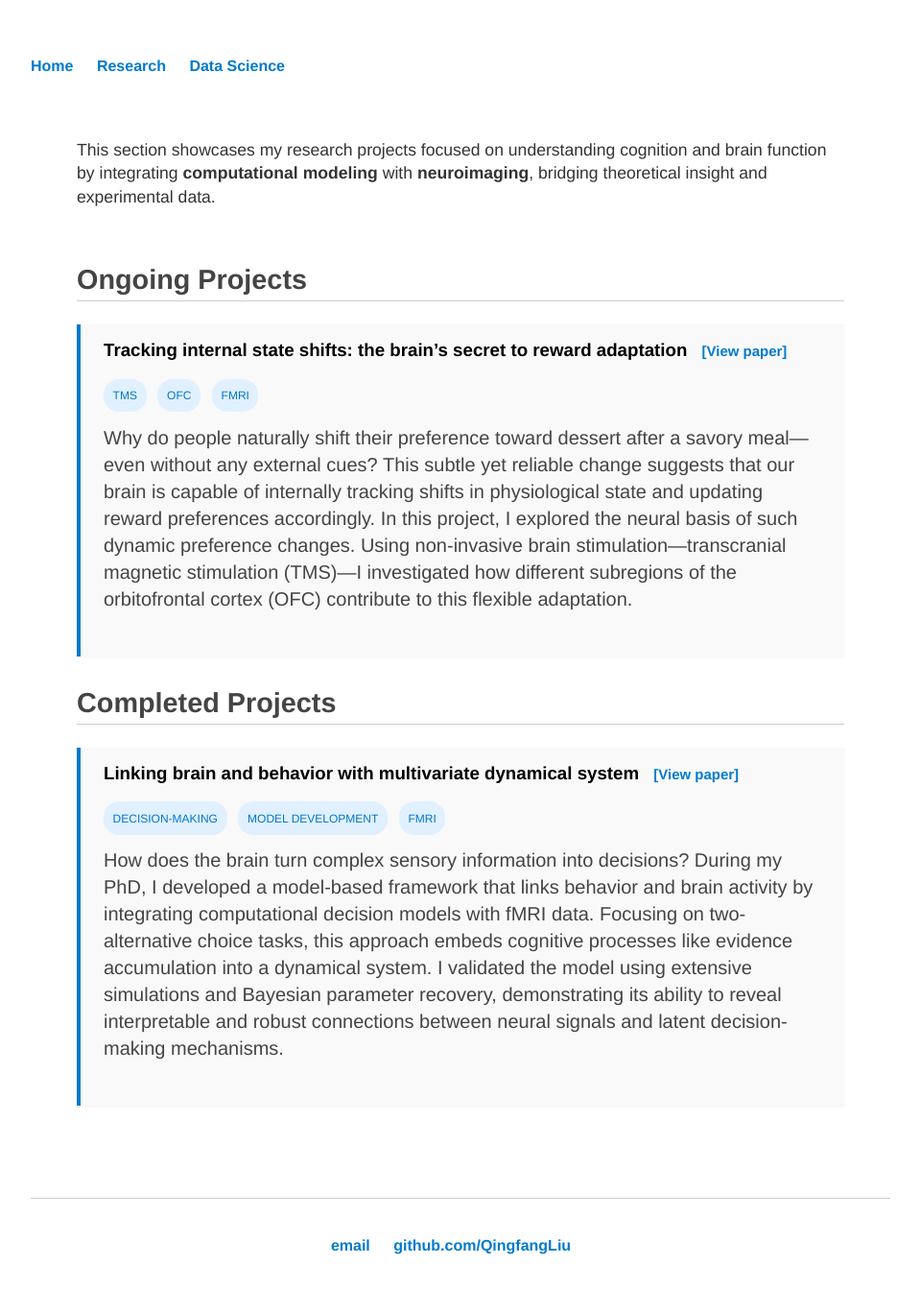
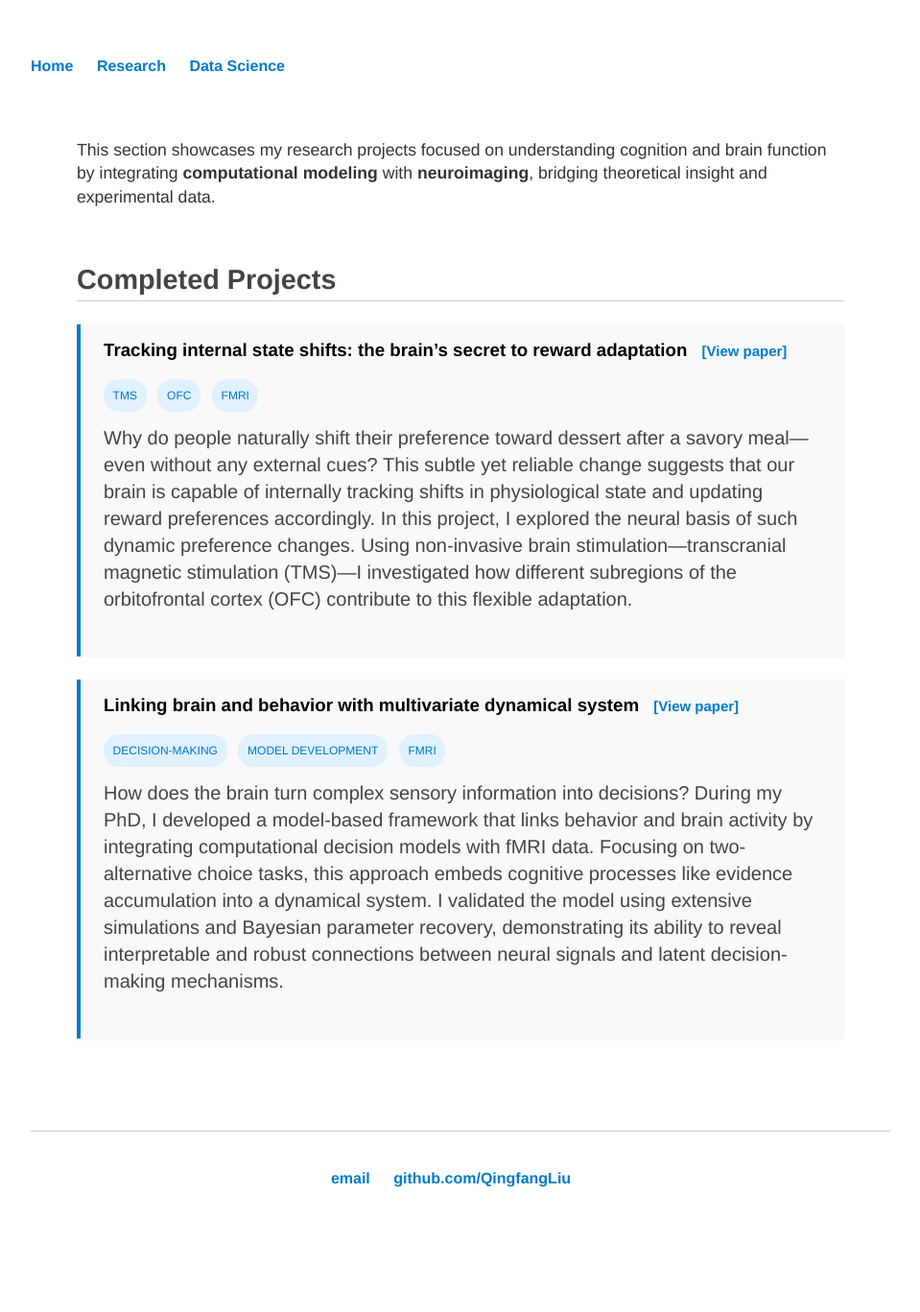
Before and after one commit to QingfangLiu/qingfangliu.github.io, a Jekyll site: the page built from Research/index.html, in a window 1280 px wide. Shown: the whole page at 96% size, without its empty margins (160-1119 px from the left). Built offline with Jekyll 4.4.1, drawn with Linux system fonts in a browser that asks for light colours; after the commit the page ends 1297 px from its top, so only the background shows below that.

Commit message:
update research page

```diff
--- a/Research/index.html
+++ b/Research/index.html
@@ -11,7 +11,7 @@ title: Research
 
   </p>
 
-  <h2 style="border-bottom: 1px solid #ccc; padding-bottom: 0.3rem;">Ongoing Projects</h2>
+  <h2 style="border-bottom: 1px solid #ccc; padding-bottom: 0.3rem;">Completed Projects</h2>
 
   <div class="project-card" style="margin-top: 1.5rem; padding: 1rem 1.5rem; border-left: 4px solid #007acc; background: #f9f9f9; box-shadow: 0 1px 3px rgba(0,0,0,0.05);">
     <h3 style="margin-top: 0;">
@@ -30,7 +30,6 @@ title: Research
     </p>
   </div>
 
-  <h2 style="border-bottom: 1px solid #ccc; padding-bottom: 0.3rem; margin-top: 2rem;">Completed Projects</h2>
 
   <div class="project-card" style="margin-top: 1.5rem; padding: 1rem 1.5rem; border-left: 4px solid #007acc; background: #f9f9f9; box-shadow: 0 1px 3px rgba(0,0,0,0.05);">
     <h3 style="margin-top: 0;">
```
